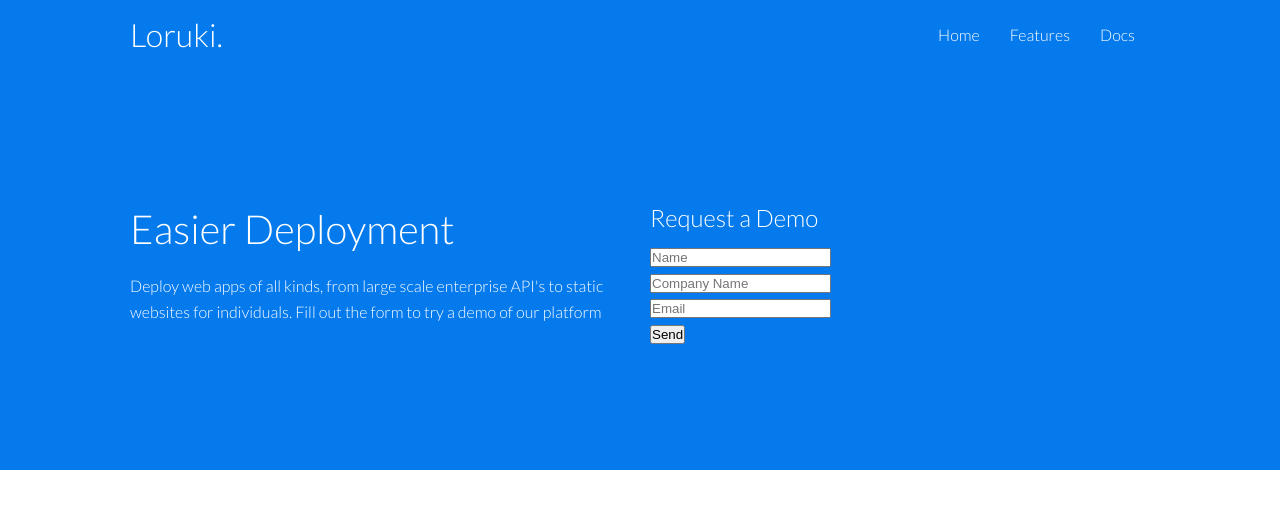
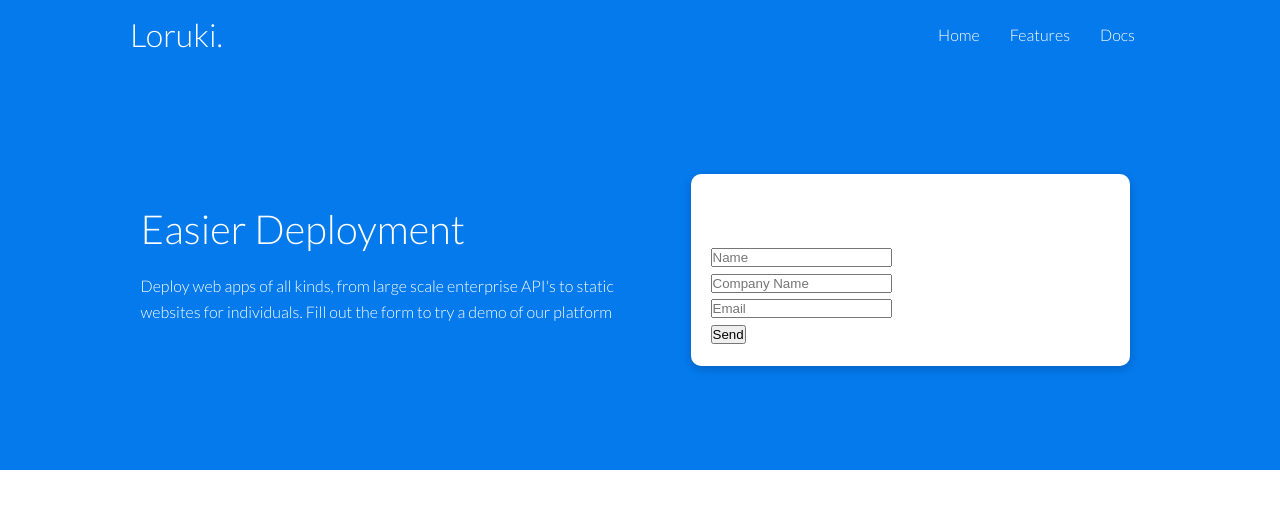
Before and after one commit to mukhtarabdirahman/loruki-web-hosting, a plain HTML site: page index.html in a window 1280 px wide. Drawn offline with Linux system fonts and the light colour scheme.

Commit message:
adding card on the form

```diff
--- a/css/style.css
+++ b/css/style.css
@@ -72,8 +72,17 @@ img {
 .showcase p {
     margin: 20px 0;
 }
-
-
+.showcase .grid {
+    grid-template-columns: 50% 45%;
+    gap: 30px;
+}
+.card{
+    background-color: #fff;
+    border-radius: 10px;
+    box-shadow: 0 3px 10px rgba(0, 0, 0,0.2);
+    padding: 20px;
+    margin: 10px;
+}
 .container {
     max-width: 1100px;
     margin: 0 auto;
```
